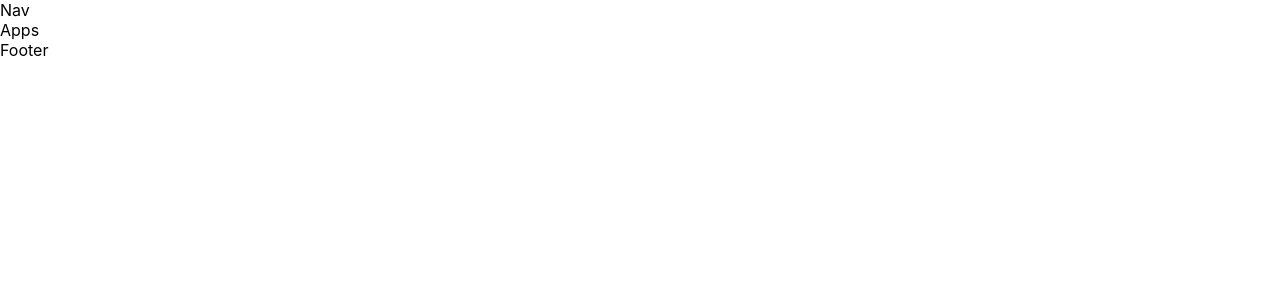
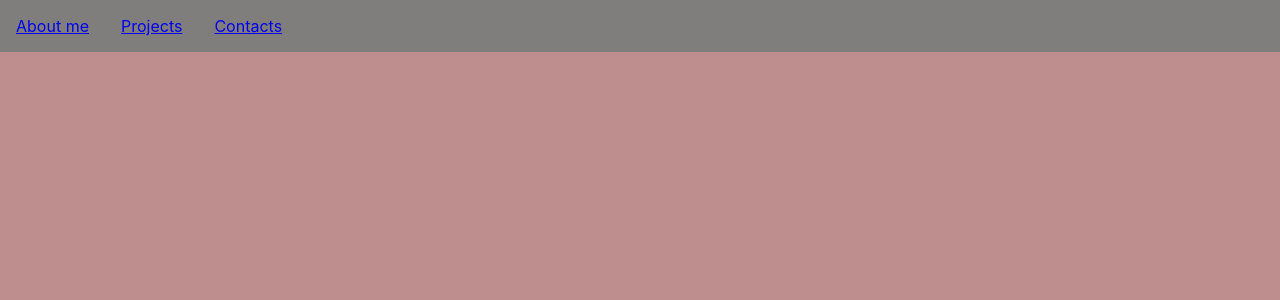
Before and after one commit to UzhNaSkovorodke/gitCourse, a React (Create React App) app in the folder NodeJs2/my-app/: page / in a window 1280 px wide. Shown: the top 300 px of the page. Built offline with nearby package versions, Linux system fonts and the light colour scheme.

Commit message:
14 march secondCommit

```diff
--- a/NodeJs2/my-app/src/App.css
+++ b/NodeJs2/my-app/src/App.css
@@ -1 +1,40 @@
-/* No CSS *//*# sourceMappingURL=App.css.map */
+.listNav {
+  display: -webkit-box;
+  display: -ms-flexbox;
+  display: flex;
+  -webkit-box-align: center;
+      -ms-flex-align: center;
+          align-items: center;
+  background-color: #807d7d;
+  width: 100%;
+  position: fixed;
+  z-index: 2;
+  -ms-scroll-snap-type: y mandatory;
+      scroll-snap-type: y mandatory;
+  scrollbar-width: none;
+}
+
+.navParagraph {
+  padding: 2vh;
+}
+
+.appHeader {
+  background-color: #be8e8e;
+  height: 2000px;
+}
+
+.appProjects {
+  background-color: #8ebea0;
+  height: 2000px;
+}
+
+.appContacts {
+  background-color: #a88ebe;
+  height: 2000px;
+}
+
+.appFooter {
+  background-color: #99dfae;
+  height: 2000px;
+}
+/*# sourceMappingURL=App.css.map */
--- a/NodeJs2/my-app/src/App.js
+++ b/NodeJs2/my-app/src/App.js
@@ -1,11 +1,14 @@
 import "./App.css";
-
+import { Header } from "./Pages/Header";
+import { Main } from "./Pages/Main";
 function App() {
   return (
-    <div className="App">
-      <header className="App-header">Nav</header>
-      <main className="App-main">Apps</main>
-      <footer className="App-footer">Footer</footer>
+    <div className="app">
+      <header className="appHeader" id="appHeader">
+        <Header />
+      </header>
+      <Main />
+      <footer>Footer</footer>
     </div>
   );
 }
--- a/NodeJs2/my-app/src/App.scss
+++ b/NodeJs2/my-app/src/App.scss
@@ -0,0 +1,29 @@
+.listNav {
+  display: flex;
+  align-items: center;
+  background-color: rgb(128, 125, 125);
+  width: 100%;
+  position: fixed;
+  z-index: 2;
+  scroll-snap-type: y mandatory;
+  scrollbar-width: none; //for firefox
+}
+.navParagraph {
+  padding: 2vh;
+}
+.appHeader {
+  background-color: rgb(190, 142, 142);
+  height: 2000px;
+}
+.appProjects {
+  background-color: rgb(142, 190, 160);
+  height: 2000px;
+}
+.appContacts {
+  background-color: rgb(168, 142, 190);
+  height: 2000px;
+}
+.appFooter {
+  background-color: rgb(153, 223, 174);
+  height: 2000px;
+}
--- /dev/null
+++ b/NodeJs2/my-app/src/Pages/Header.js
@@ -0,0 +1,17 @@
+import React from "react";
+
+export const Header = () => {
+  return (
+    <div className="listNav">
+      <div className="navParagraph">
+        <a href="#appHeader">About me</a>
+      </div>
+      <div className="navParagraph">
+        <a href="#appProjects">Projects</a>
+      </div>
+      <div className="navParagraph">
+        <a href="#appContacts">Contacts</a>
+      </div>
+    </div>
+  );
+};
--- /dev/null
+++ b/NodeJs2/my-app/src/Pages/Main.js
@@ -0,0 +1,11 @@
+import React from "react";
+
+export const Main = () => {
+  return (
+    <div className="appMain">
+      <div className="appAboutMe" id="appHeader"></div>
+      <div className="appProjects" id="appProjects"></div>
+      <div className="appContacts" id="appContacts"></div>
+    </div>
+  );
+};
```
Also changed, not shown: 1 other file (tests, documents, lock files or other folders).
